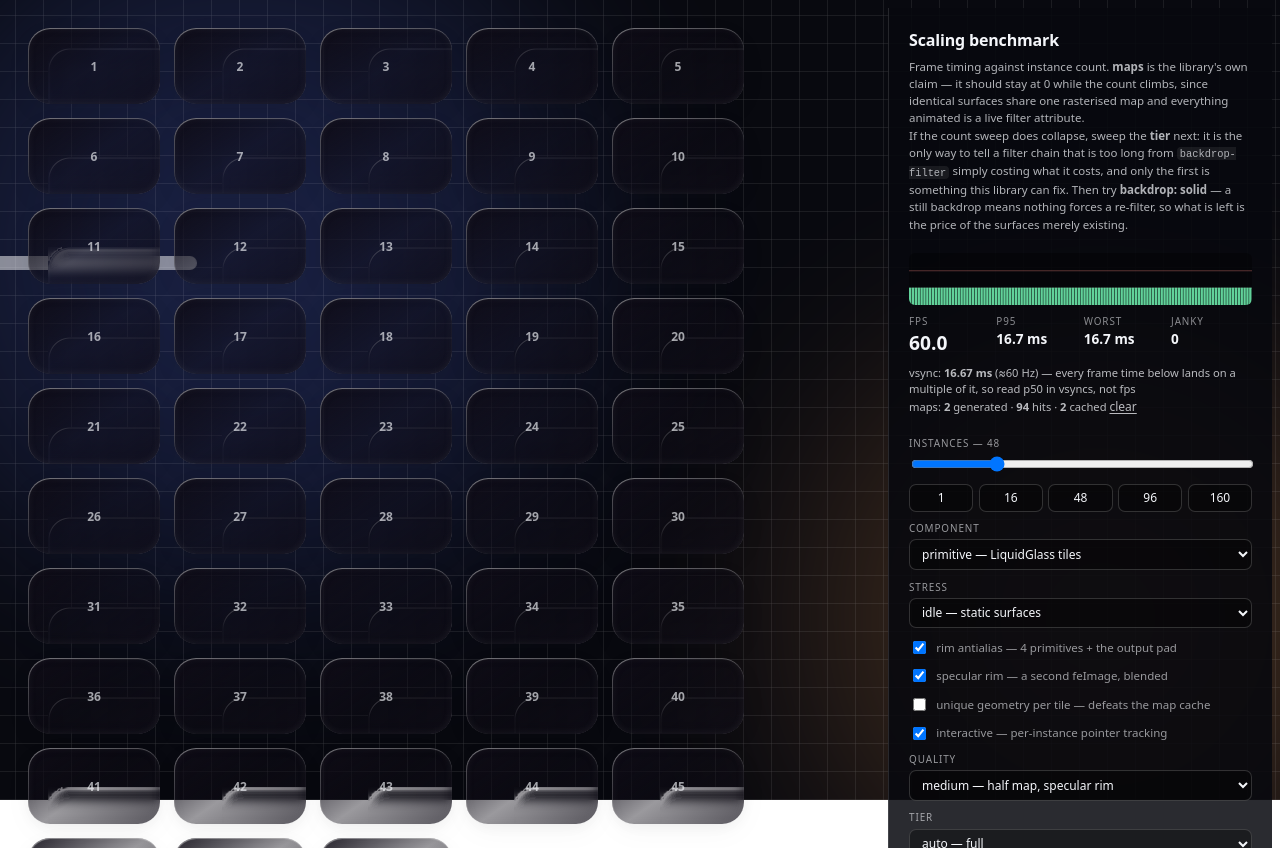
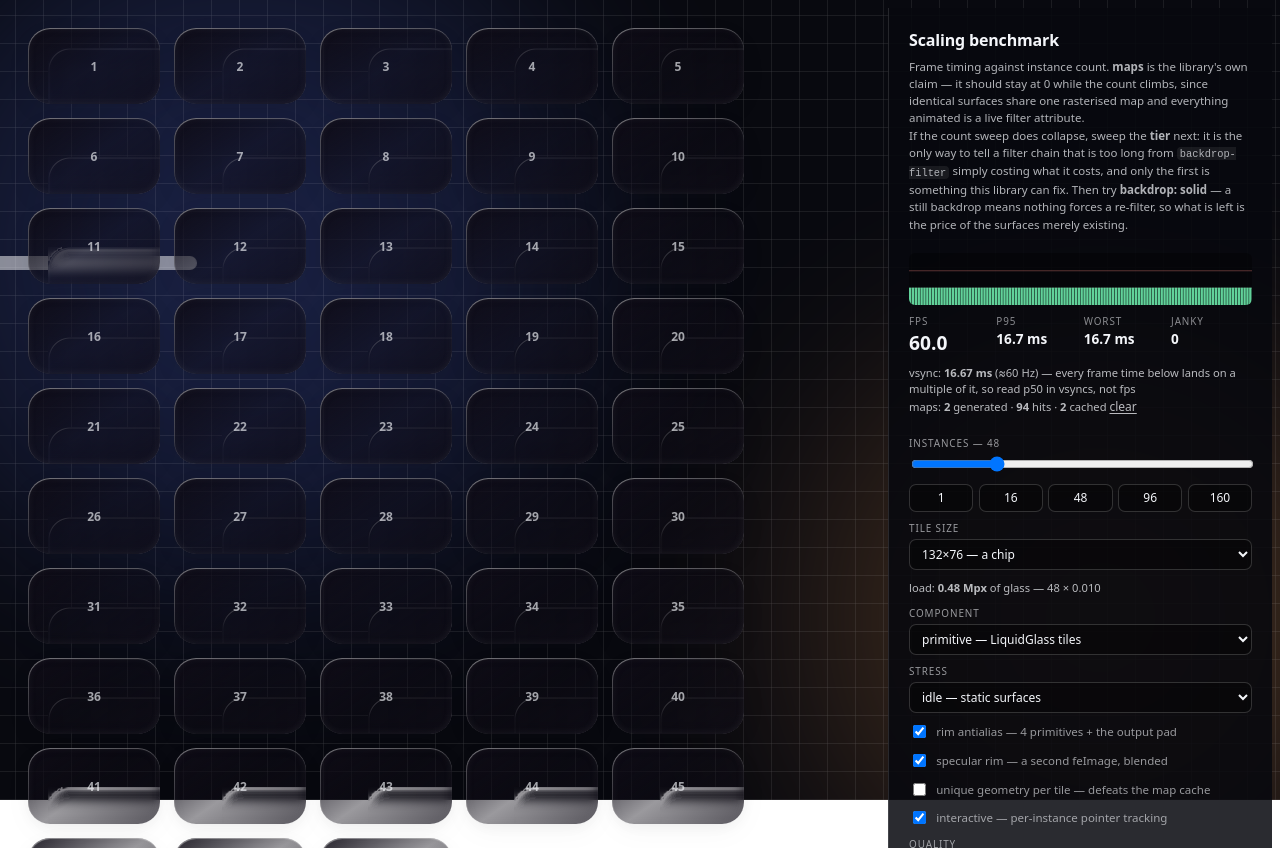
Before and after one commit to quentin-r37/liquid-svelte, a SvelteKit app: page /bench in a window 1280 px wide. Built offline with nearby package versions, Linux system fonts and the light colour scheme.

Commit message:
feat: add tile scaling feature and area sweep functionality for performance measurement

```diff
--- a/src/routes/bench/+page.svelte
+++ b/src/routes/bench/+page.svelte
@@ -52,6 +52,17 @@
 	let kind = $state<BenchKind>('primitive');
 	let stress = $state<BenchStress>('idle');
 	/**
+	 * Multiplier on both tile dimensions, so a tile can be a chip or a sheet.
+	 *
+	 * Exists for {@link runAreaSweep}, which is the one question the count sweep is
+	 * structurally unable to answer: stepping the count moves total glass area and
+	 * element count together, so a frame time that doubles says only "twice as much of
+	 * something". A full-screen modal is the opposite extreme of the same total — one
+	 * enormous surface rather than a hundred small ones — and nothing in the count
+	 * ladder predicts it.
+	 */
+	let tileScale = $state(1);
+	/**
 	 * Give every tile its own size, so no two share a cache entry. With more variants
 	 * than `MAP_CACHE_LIMIT` the LRU cannot hold the working set and the tiles at the
 	 * end of the grid evict the ones at the start — the pathological case, and the
@@ -77,9 +88,22 @@
 	/** Swing of the `geometry` stress mode, in CSS px — 40 quantum steps, also over it. */
 	const GEOMETRY_SWING = 80;
 
+	const TILE_WIDTH = 132;
 	const TILE_HEIGHT = 76;
+	/**
+	 * Radius and bezel stay in absolute px as the tile grows, rather than scaling with
+	 * it. That is deliberate and it is what makes the iso-area rows comparable: the
+	 * bezel is the band the refraction is computed over, so scaling it would change the
+	 * optics at the same time as the geometry and leave two variables moving at once.
+	 * Holding it fixed is also the honest model of the case this is here to predict —
+	 * a full-screen sheet has a normal-sized rim, not a 90px one.
+	 */
 	const TILE_RADIUS = 22;
 	const TILE_BEZEL = 14;
+
+	const tileHeight = $derived(TILE_HEIGHT * tileScale);
+	/** Nominal area of one tile, for the readout. Ignores `uniqueGeometry`'s jitter. */
+	const tileArea = $derived(TILE_WIDTH * tileScale * tileHeight);
 
 	const instances = $derived(Array.from({ length: count }, (_, index) => index));
 
@@ -125,8 +149,8 @@
 	const widthSwing = $derived(activeStress === 'geometry' ? Math.round(GEOMETRY_SWING * phase) : 0);
 
 	function tileWidth(index: number): number {
-		const base = uniqueGeometry ? 104 + (index % GEOMETRY_VARIANTS) * 4 : 132;
-		return base + widthSwing;
+		const base = uniqueGeometry ? 104 + (index % GEOMETRY_VARIANTS) * 4 : TILE_WIDTH;
+		return (base + widthSwing) * tileScale;
 	}
 
 	function memberKind(index: number): Exclude<BenchKind, 'mixed'> {
@@ -221,6 +245,10 @@
 		/** Which of the preset's optional passes were in the chain. */
 		features: string;
 		unique: boolean;
+		/** Nominal tile footprint, `WxH`. */
+		size: string;
+		/** `count × tileArea`, in megapixels of CSS area. The load, in one number. */
+		megapixels: number;
 		/** Maps rasterised *during* the run — the number that must stay at 0. */
 		generations: number;
 	}
@@ -275,6 +303,8 @@
 				tier: glassSupport.tier,
 				features: featureLabel,
 				unique: uniqueGeometry,
+				size: `${TILE_WIDTH * tileScale}×${tileHeight}`,
+				megapixels: (instanceCount * tileArea) / 1e6,
 				generations: after - before
 			}
 		];
@@ -300,6 +330,47 @@
 		}
 
 		count = restore;
+		busy = false;
+		progress = '';
+	}
+
+	/**
+	 * Iso-area ladder: the same total glass, cut into fewer and bigger surfaces.
+	 *
+	 * The count sweep moves two things at once — total filtered pixels *and* number of
+	 * elements — so a frame time that doubles when the count doubles cannot say which
+	 * one bought it. They have different consequences. If the cost is per-pixel, a
+	 * design budget is an area budget and a full-screen sheet is simply expensive. If
+	 * it is per-element, the same glass is cheaper as one panel than as twelve chips,
+	 * and the advice inverts: consolidate rather than shrink.
+	 *
+	 * Each step quarters the count and doubles both dimensions, so `count × area` is
+	 * identical to the pixel across all three rows and the only variable left is how
+	 * finely that area is chopped. A flat frame-time column means per-pixel; a column
+	 * that falls as the count falls means per-element overhead is real, and the size of
+	 * the fall is what it costs.
+	 */
+	const AREA_STEPS = [
+		{ count: 32, scale: 1 },
+		{ count: 8, scale: 2 },
+		{ count: 2, scale: 4 }
+	];
+
+	async function runAreaSweep() {
+		busy = true;
+		cancelled = false;
+		const restoreCount = count;
+		const restoreScale = tileScale;
+
+		for (const step of AREA_STEPS) {
+			if (cancelled) break;
+			count = step.count;
+			tileScale = step.scale;
+			await capture(step.count);
+		}
+
+		count = restoreCount;
+		tileScale = restoreScale;
 		busy = false;
 		progress = '';
 	}
@@ -390,7 +461,7 @@
 					{#if member === 'primitive'}
 						<LiquidGlass
 							width={tileWidth(index)}
-							height={TILE_HEIGHT}
+							height={tileHeight}
 							borderRadius={TILE_RADIUS}
 							bezel={TILE_BEZEL}
 							{displacement}
@@ -482,6 +553,22 @@
 					<button type="button" onclick={() => (count = preset)} disabled={busy}>{preset}</button>
 				{/each}
 			</div>
+
+			<label>
+				<span>tile size</span>
+				<select bind:value={tileScale} disabled={busy}>
+					<option value={1}>132×76 — a chip</option>
+					<option value={2}>264×152 — a card</option>
+					<option value={4}>528×304 — a panel</option>
+					<option value={8}>1056×608 — a sheet</option>
+				</select>
+			</label>
+			<p class="cache">
+				load: <strong>{fmt((count * tileArea) / 1e6, 2)} Mpx</strong> of glass — {count} × {fmt(
+					tileArea / 1e6,
+					3
+				)}
+			</p>
 
 			<label>
 				<span>component</span>
@@ -577,6 +664,9 @@
 				<button type="button" onclick={runSweep} disabled={busy}>
 					Sweep count {SWEEP_COUNTS.join(' → ')}
 				</button>
+				<button type="button" onclick={runAreaSweep} disabled={busy}>
+					Sweep area — 32×1 → 8×2 → 2×4
+				</button>
 				<button type="button" onclick={runTierSweep} disabled={busy}>
 					Sweep tier at {count}
 				</button>
@@ -606,6 +696,8 @@
 					<thead>
 						<tr>
 							<th>n</th>
+							<th>size</th>
+							<th>Mpx</th>
 							<th>tier</th>
 							<th>q</th>
 							<th>passes</th>
@@ -622,6 +714,8 @@
 						{#each results as row, index (index)}
 							<tr class:stalled={row.stalled}>
 								<td>{row.count}</td>
+								<td>{row.size}</td>
+								<td>{fmt(row.megapixels, 2)}</td>
 								<td>{row.tier}</td>
 								<td>{row.quality.slice(0, 3)}</td>
 								<td>{row.features}</td>
```
